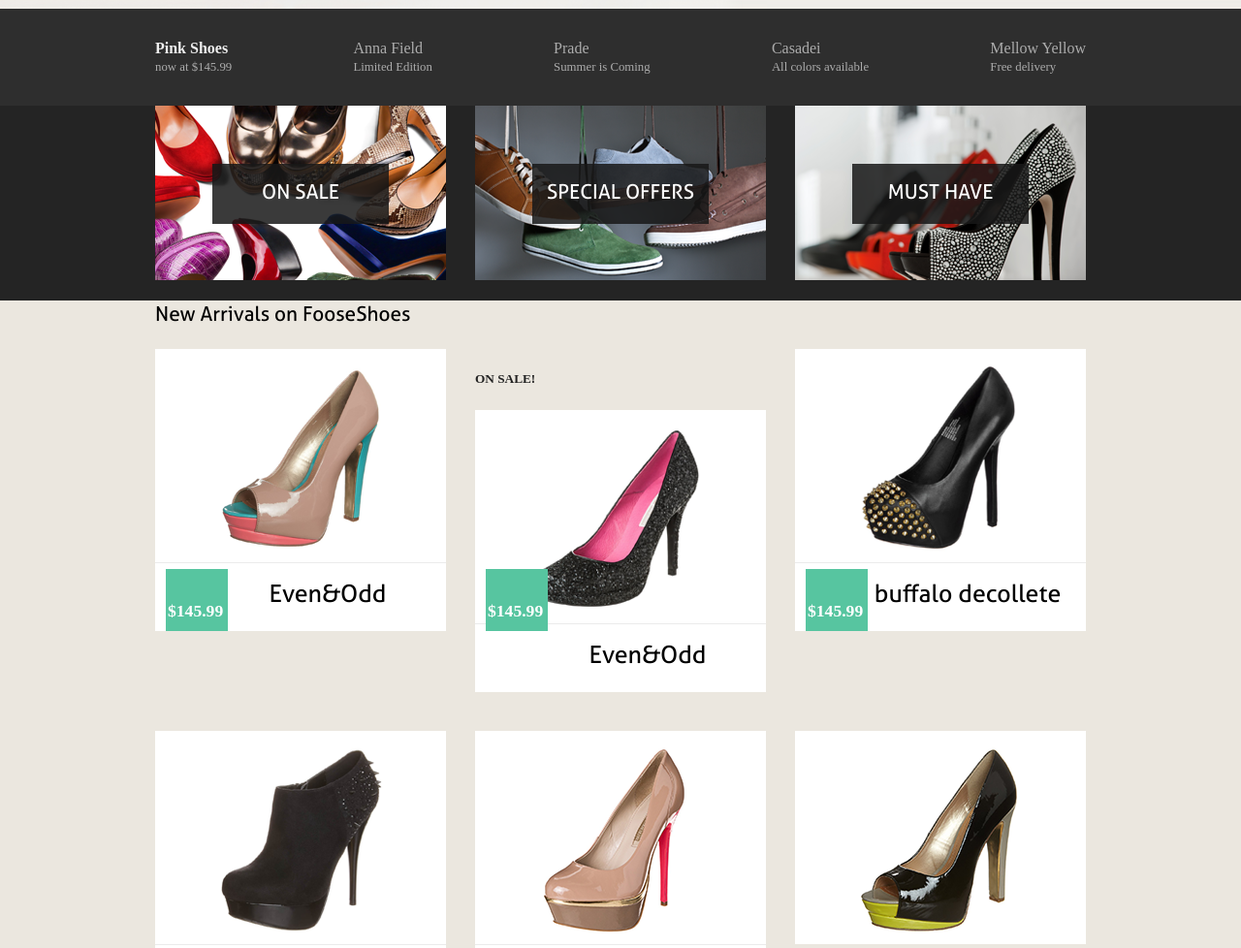
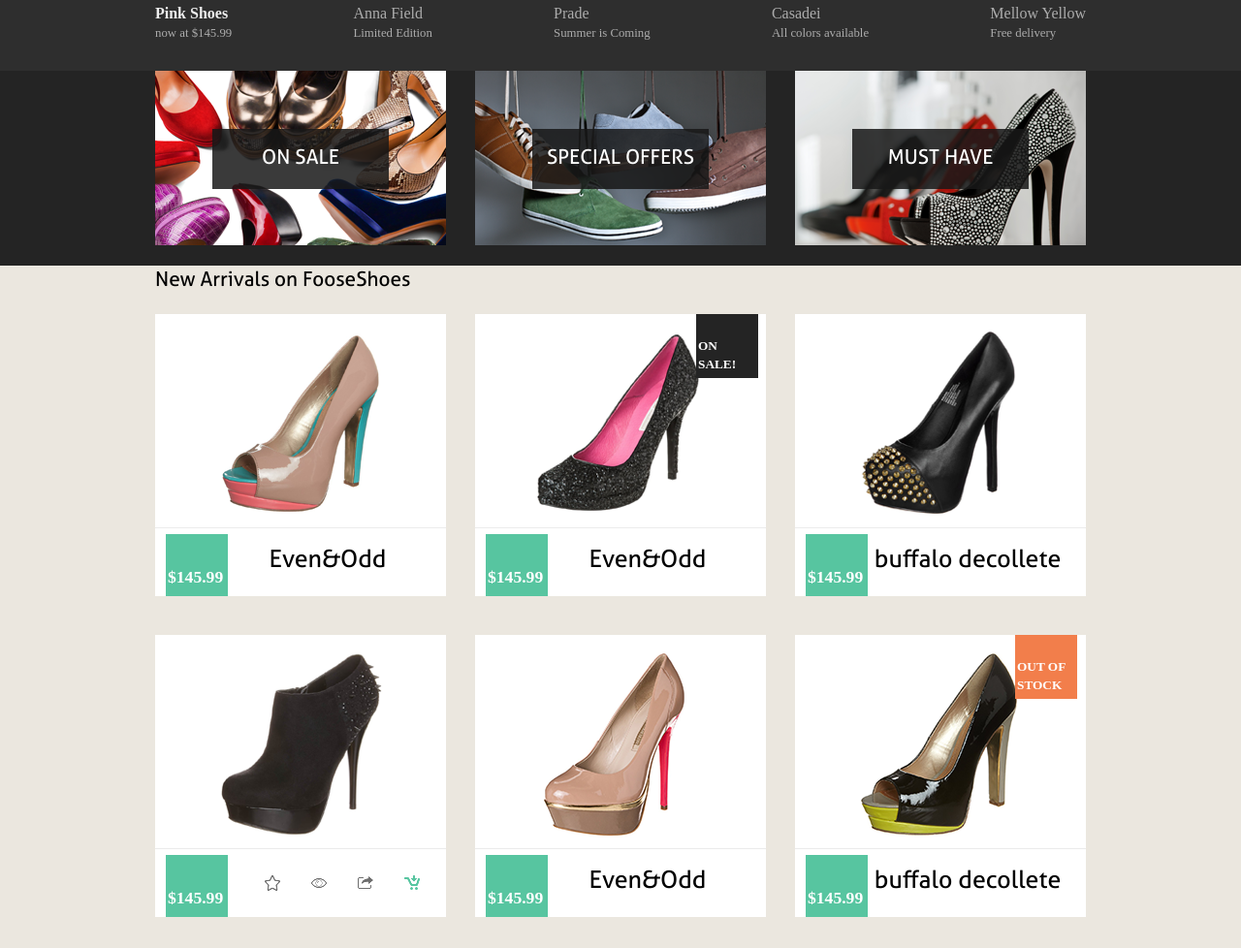
Before and after one commit to GH90890/GH90890.github.io, a plain HTML site: page html/fooseshoes/index.html in a window 1280 px wide. Shown: the part 736-1714 px from the top of the page at 97% size. Drawn offline with nearby package versions, Linux system fonts and the light colour scheme; files whose address does not match are found by name.

Commit message:
nav update css

```diff
--- a/html/fooseshoes/css/main.css
+++ b/html/fooseshoes/css/main.css
@@ -167,49 +167,7 @@ textarea {
 /* ==========================================================================
    Author's custom styles
    ========================================================================== */
-ul {
-    list-style-type: none;
-    margin: 0;
-    padding-right: : 1;
-    overflow: hidden;
-    background-color: #FFF;
-}
 
-li {
-    float: left;
-}
-
-li a {
-    display: block;
-    color: white;
-    text-align: center;
-    padding: 16px;
-    text-decoration: none;
-}
-
-a {
-    background color: #232324;
-    padding: 2px;
-    border-radius : 1px;
-
-}
-a.active{
-    background-color: #232324;
-    padding: 2px;
-    border-radius : 2px;
-}
-a:link {
-    font-family: Arial;
-    color: #232324;
-    text-decoration: none;
-    font-size: 1.1rem;
-}
-a:visited{
-    font-family: Arial;
-    color: #232324;
-    text-decoration: none;
-    font-size: 1.1rem;
-}
 .inline{
     display: inline;
 }
@@ -224,13 +182,7 @@ body{
     width: 960px;
     margin: 0 auto;
 }
-.width a{
-    border: solid;
 
-    border-left: 1px;
-    border-right: 1px;
-    border-color: #EEE;
-}
 .MRight{
     padding-right: 40px;
 }
@@ -266,15 +218,24 @@ h1 {
     display: flex;
     justify-content: center;
 }
-.logo p{
+.logo h5{
     color: #7e7e7e;
             float: none;
         border-right:none;
+        padding-right: 220px;
+        font-family: Aller;
+
 }
 header {
     background: #323232;
 
 }
+
+
+/* ==========================================================================
+   NAVE / MENU
+   ========================================================================== */
+
 nav {
     background: #FFF;
     display: flex;
@@ -283,18 +244,56 @@ nav {
     text-align: center;
     border-right:none;
 }
-.whitespace{
-    background-color: #FAFAF9;
-    padding: 1px;
-    height: 40px;
-    width: 40px;
-    max-height: 40px;
-    max-width: 40px;
-    margin: 2px;
-        display: flex;
-    justify-content: center;
+.menu ul li{
+    float: left;
+    border-left: 1px solid #EEEEEE;
+}
+.menu{
+    display: flex;
+    justify-content: space-between;
+}
+ul {
+    list-style-type: none;
+    margin: 0;
+    padding-right: 1;
+    overflow: hidden;
+    background-color: #FFF;
 }
 
+li {
+    float: left;
+}
+
+li a {
+    display: block;
+    color: white;
+    text-align: center;
+    padding: 16px;
+    text-decoration: none;
+}
+
+a {
+    background color: #232324;
+    padding: 2px;
+
+
+}
+a.active{
+    background-color: #232324;
+    padding: 2px;
+}
+a:link {
+    font-family: Arial;
+    color: #232324;
+    text-decoration: none;
+    font-size: 1.1rem;
+}
+a:visited{
+    font-family: Arial;
+    color: #232324;
+    text-decoration: none;
+    font-size: 1.1rem;
+}
 /* ==========================================================================
    Banner
    ========================================================================== */
@@ -323,7 +322,25 @@ nav {
 .text3{
     font-size: 1.3em;
     font-family: Bariol;
+    padding-right: 220px;
 }
+
+.whitespace{
+    background-color: #FAFAF9;
+    padding: 1px;
+    height: 40px;
+    width: 40px;
+    max-height: 40px;
+    max-width: 40px;
+    margin: 2px;
+        display: flex;
+    justify-content: center;
+}
+/* ==========================================================================
+   SALES PITCHES
+   ========================================================================== */
+
+
 .top{
     background-color: #2E2E2E;
     margin: 0 auto;
@@ -415,7 +432,33 @@ nav {
     bottom: -259px;
     margin: -32px;
 }
+.saletag{
+margin-top: 40px;
+    background-color: #242424;
+    padding: 2px;
+    color: #FFF;
+    max-height: 62px;
+    max-width: 60px;
+    position: relative;
+    left: 277px;
+    bottom: -17px;
+    margin: -49px;
+}
+.soldouttag{
+margin-top: 40px;
+    background-color: #F27E4B;
+    padding: 2px;
+    color: #FFF;
+    max-height: 62px;
+    max-width: 60px;
+    position: relative;
+    left: 260px;
+    bottom: 187px;
+    margin: -33px
+}
+.container .saletag{
 
+}
 .shoe_sale{
     background-color: #EBE7DF;
     margin : 0px;
@@ -440,6 +483,15 @@ nav {
     margin: auto 0px;
         position: relative;
     left: 28px;
+}
+.whiteplane .lineup{
+    display: flex;
+    justify-content: space-between;
+    margin: auto 0px;
+    width: 160px;
+        position: relative;
+    left: 98px;
+    bottom: -12px;
 }
 .whiteplane .pricetag p{
         margin-top: 40px;
```
